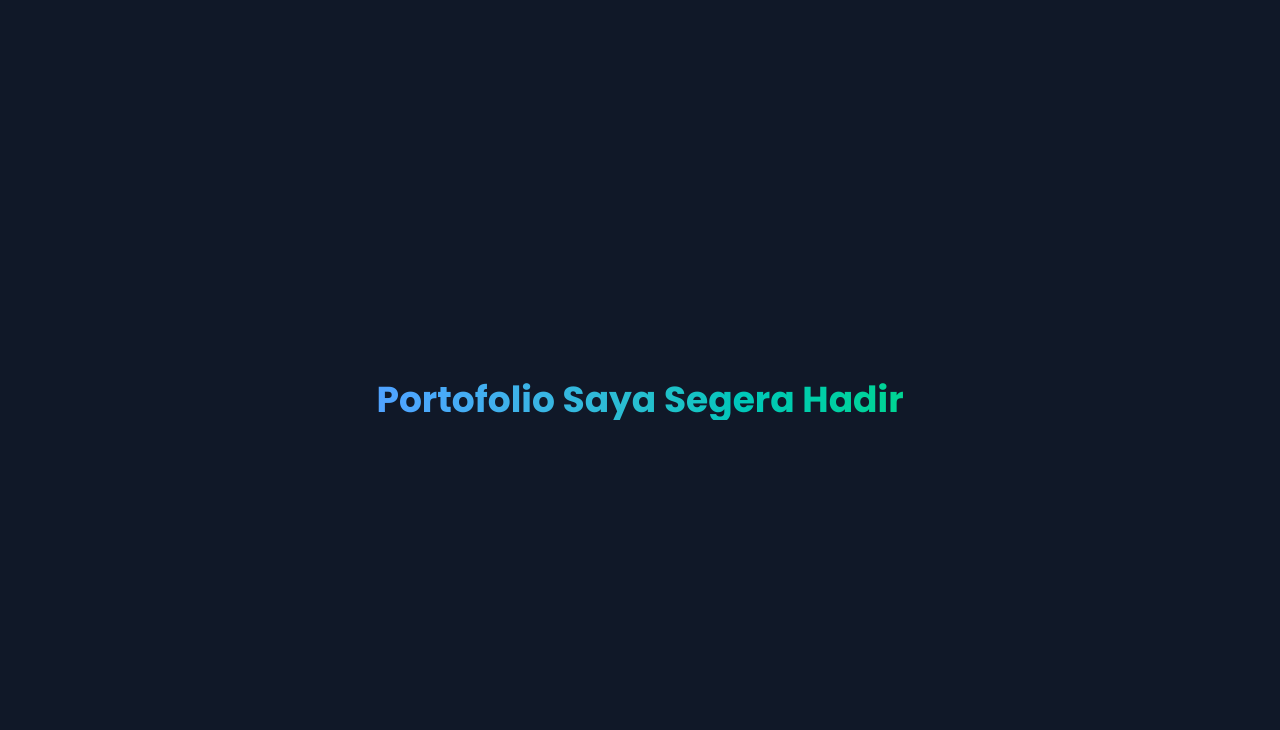
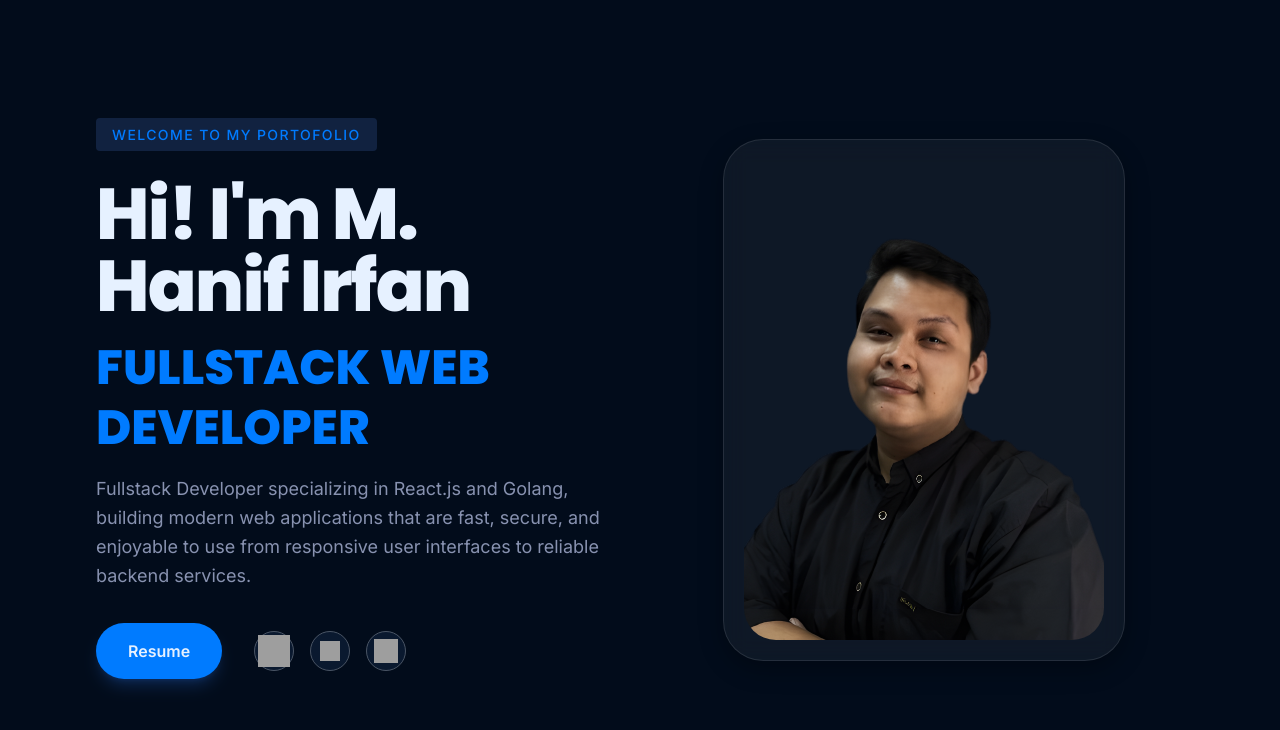
Before and after one commit to iamhanif11/my-portofolio, a React (Vite) app: page / in a window 1280 px wide. Shown: the top 730 px of the page. Built offline with nearby package versions, Linux system fonts and the light colour scheme; grey boxes are pictures that could not be loaded.

Commit message:
feat: add hero section

```diff
--- a/src/App.jsx
+++ b/src/App.jsx
@@ -1,10 +1,10 @@
+import HeroSection from "./components/HeroSection"
+
 function App() {
   return (
-    <div className="min-h-screen bg-gray-900 flex items-center justify-center">
-      <h1 className="text-4xl font-bold text-transparent bg-clip-text bg-linear-to-r from-blue-400 to-emerald-400">
-        Portofolio Saya Segera Hadir
-      </h1>
-    </div>
+    <main>
+      <HeroSection/>
+    </main>
   )
 }
 
--- /dev/null
+++ b/src/components/HeroSection.jsx
@@ -0,0 +1,106 @@
+import { PROFILE } from "./data/portofolio";
+// import photo from "../assets/photo-linkedin-1-no-bg.png";
+
+function HeroSection() {
+  return (
+    <section className="min-h-screen flex items-center px-6 lg:px-24 py-12 overflow-hidden">
+      <div className="container mx-auto grid grid-cols-1 lg:grid-cols-2 gap-12 items-center">
+        {/* kolom kiri */}
+        <div className="z-10 text-center lg:text-left">
+          <span className="bg-navy-lighter text-primary-blue px-4 py-2 rounded text-sm font-medium tracking-widest uppercase">
+            Welcome to My Portofolio
+          </span>
+
+          <h1 className="text-text-light text-5xl lg:text-7xl font-extrabold mt-8 tracking-tight">
+            Hi! I'm M. Hanif Irfan
+          </h1>
+
+          {/* mari eksperimen animasi */}
+          <h2 className="text-primary-blue text-3xl lg:text-5xl font-extrabold mt-4 leading-tight">
+            FULLSTACK WEB DEVELOPER
+          </h2>
+
+          {/* deskripsi */}
+          <p className="text-text-muted text-lg mt-4 max-w-lg leading-relaxed mx-auto lg:mx-0">
+            {PROFILE.description}
+          </p>
+
+          {/* sosmed */}
+          <div className="mt-8 flex flex-col sm:flex-row items-center gap-8 justify-center lg:justify-start">
+            <a
+              href="https://drive.google.com/file/d/1xLQCAa5qkqMnGKq9bLrxgE2Ak7MJPAEL/view?usp=sharing"
+              target="_blank"
+              rel="noopener noreferrer"
+              className="bg-primary-blue hover:bg-primary-hover px-8 py-4 rounded-full font-bold flex items-center gap-4 transition-all transform hover:scale-100 shadow-lg shadow-blue-500/20"
+            >
+              Resume
+            </a>
+
+            <div className="flex gap-4">
+              <a
+                href="https://github.com/iamhanif11"
+                target="_blank"
+                className="w-10 h-10 rounded-full border border-gray-600 flex justify-center items-center hover:border-primary-blue transition-all bg-navy-light"
+              >
+                <img
+                  src="https://api.iconify.design/ri:github-fill.svg?color=white"
+                  alt="github"
+                  className="w-8 h-8 "
+                />
+              </a>
+
+              <a
+                href="www.linkedin.com/in/mhanifirfan"
+                target="_blank"
+                className="w-10 h-10 rounded-full border border-gray-600 flex justify-center items-center hover:border-primary-blue transition-all bg-navy-light"
+              >
+                <img
+                  src="https://api.iconify.design/ri:linkedin-fill.svg?color=white"
+                  alt="linkedin"
+                  className="w-5 h-5"
+                />
+              </a>
+
+              <a
+                href="https://www.instagram.com/iamhanif11/"
+                target="_blank"
+                className="w-10 h-10 rounded-full border border-gray-600 flex justify-center items-center hover:border-primary-blue transition-all bg-navy-light"
+              >
+                <img
+                  src="https://api.iconify.design/ri:instagram-fill.svg?color=white"
+                  alt="Instagram"
+                  className="w-6 h-6"
+                />
+              </a>
+            </div>
+          </div>
+        </div>
+
+        {/* kolom kanan */}
+        <div className="relative order-1 lg:order-2 flex justify-center items-center py-10">
+
+
+          {/* === BUNGKUSAN KARTU GLASSMORPHISM === */}
+          <div className="relative z-10 p-3 lg:p-5 rounded-4xl lg:rounded-[2.5rem] bg-white/5 backdrop-blur-md border border-white/10 shadow-[0_8px_24px_0_rgba(0,0,0,0.3)] transition-transform duration-500 hover:-translate-y-2">
+
+            {/* Kontainer Foto Utama */}
+            <div className="relative w-64 h-80 lg:w-90 lg:h-120 rounded-3xl lg:rounded-4xl overflow-hidden">
+               <img
+                 src="src\assets\photo-linkedin-2-no-bg.png"
+                 alt="Profile"
+                 className="w-full h-full object-cover transition-transform duration-700 hover:scale-105"
+               />
+
+               {/* Bayangan Gradasi di bawah foto (Opsional, agar menyatu dengan kartu) */}
+               <div className="absolute inset-0 bg-lineear-to-t from-navy-base/80 via-transparent to-transparent pointer-events-none"></div>
+            </div>
+
+          </div>
+
+        </div>
+      </div>
+    </section>
+  );
+}
+
+export default HeroSection;
```
